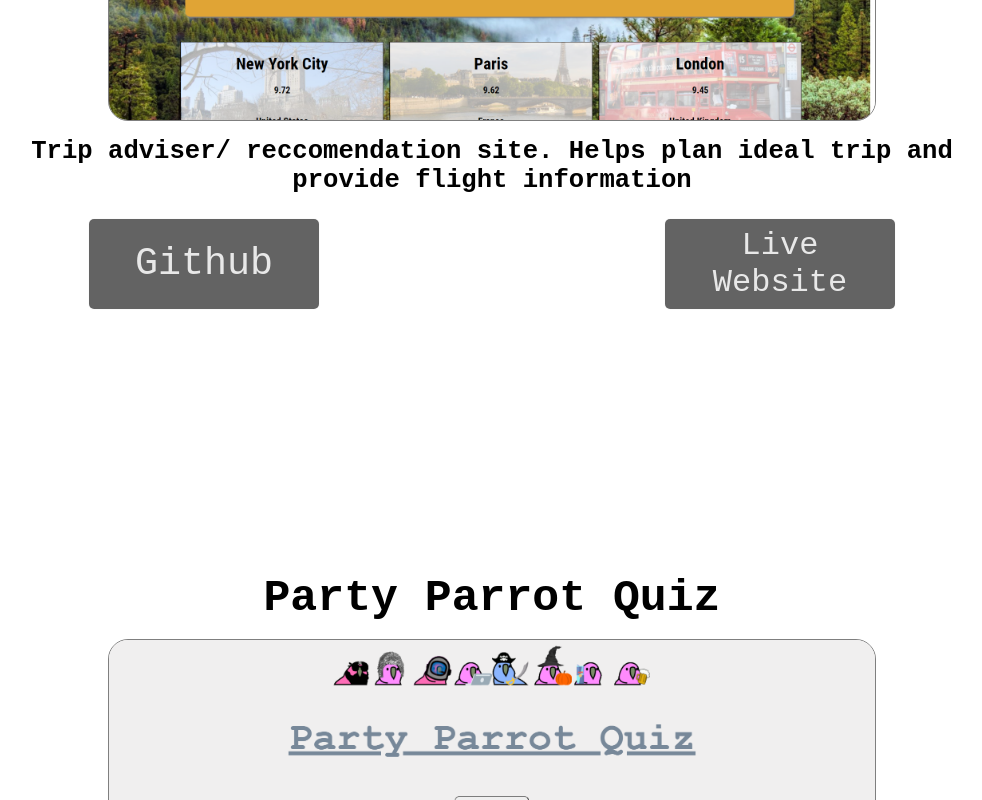
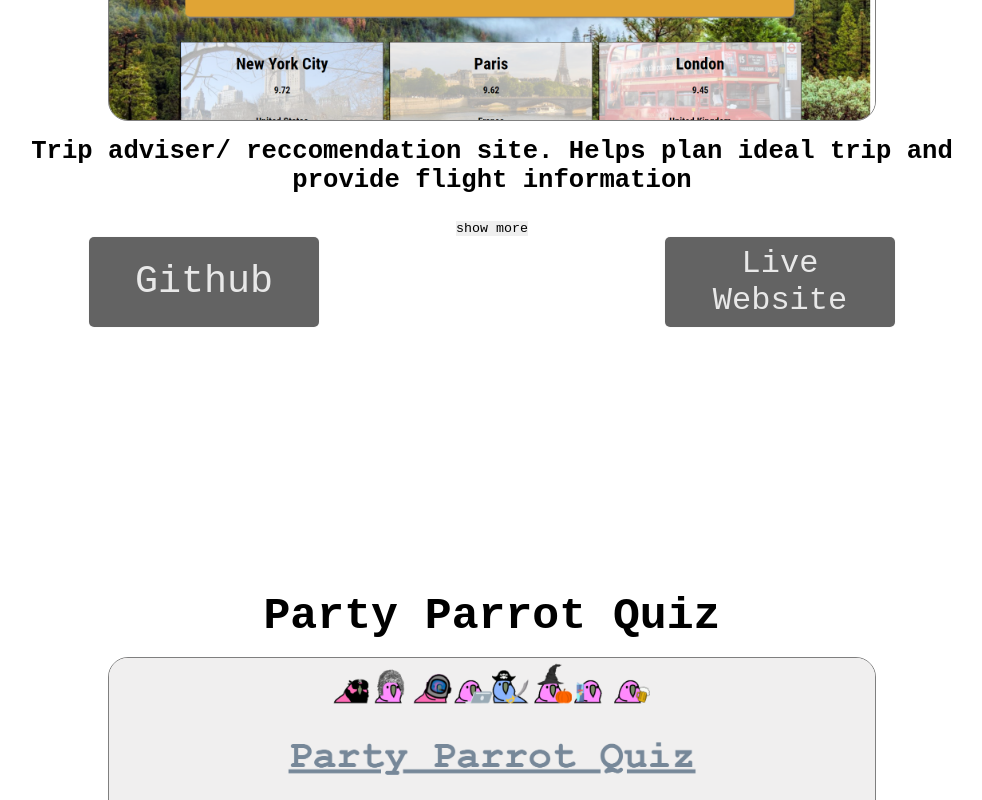
Before and after one commit to Rahib0/Portfolio-Site, a React (Create React App) app: page / in a window 1280 px wide. Shown: the part 2040-2840 px from the top of the page, without its empty margins (148-1130 px from the left). Built offline with nearby package versions, Linux system fonts and the light colour scheme.

Commit message:
added show more button to repo card

```diff
--- a/src/components/FeaturedRepoCard/index.js
+++ b/src/components/FeaturedRepoCard/index.js
@@ -1,20 +1,43 @@
-import React from 'react'
+import React, { useState } from 'react'
 import { useTheme } from '../../ThemeContext'
 import './style.css'
 
 export default function FeaturedRepoCard({ repoData }) {
     const darkTheme = useTheme()
+    const [ isExpanded, setIsExpanded ] = useState(false)
 
     const openInNewTab = (url) => {
         const newWindow = window.open(url, '_blank', 'noopener,noreferrer')
         if (newWindow) newWindow.opener = null
     }
 
+    function buttClick(){
+        if(isExpanded) {
+            setIsExpanded(false)
+        } else {
+            setIsExpanded(true)
+        }
+    }
+
     return (
         <div className='featured_card'>
             <h3 className={`featured_card_name${darkTheme}`}>{repoData.name}</h3>
             <img src={repoData.screenshot} className='screenshot' alt={repoData.name}></img>
-            <p className={`desc${darkTheme}`}>{repoData.desc}</p>
+            {/* <p className={`desc${darkTheme}`}>{repoData.desc}</p> */}
+            <div>
+                { isExpanded ?
+                <div>
+                    <p>Placeholder</p>
+                    <button onClick={buttClick}>show less</button>
+                </div>:
+                <div>
+                    <p className={`desc${darkTheme}`}>{repoData.desc}</p>
+                    <button onClick={buttClick}>show more</button>
+                </div>
+                }
+
+            </div>
+
             <div className='card_butt_container'>
                 <button className={`card_butt github${darkTheme}`} onClick={() => openInNewTab(repoData.gitUrl)}>Github</button>
                 {repoData.liveUrl && <button className={`card_butt live${darkTheme}`} onClick={() => openInNewTab(repoData.liveUrl)}>Live Website</button>}
```
